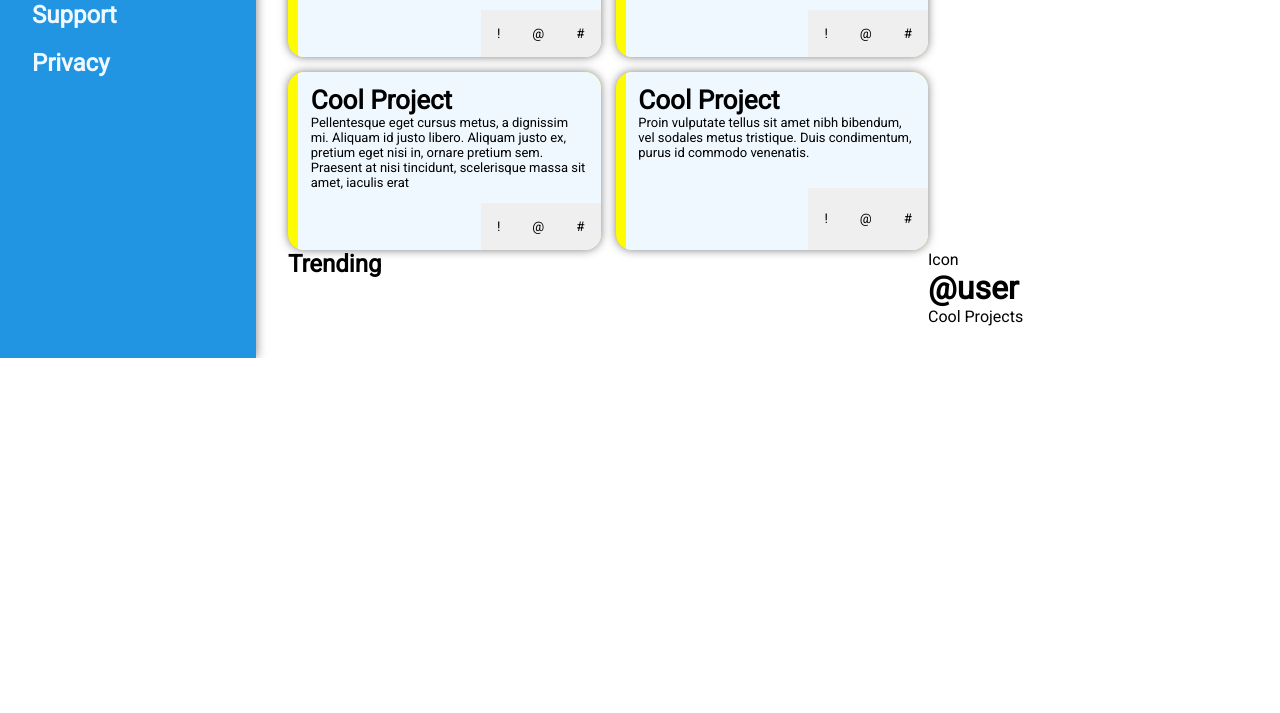
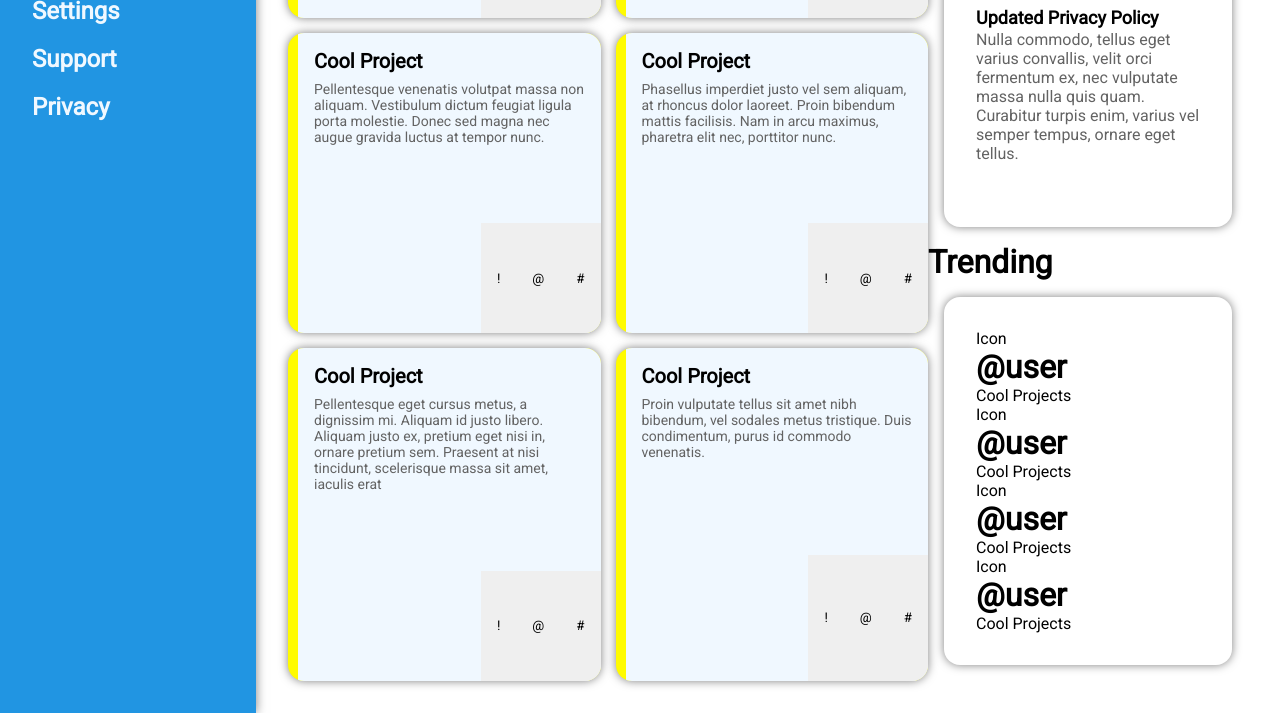
Before and after one commit to Jared588/admin-dashboard, a plain HTML site: page index.html in a window 1280 px wide. Shown: the part 519-1232 px from the top of the page. Before the commit the page ends 877 px from the top, so only its background shows below. Drawn offline with Linux system fonts and the light colour scheme.

Commit message:
Improve announcements layout and coloring

```diff
--- a/index.html
+++ b/index.html
@@ -47,7 +47,7 @@
         </div>
         <div class="main">
             <h1>Your Projects</h1>
-            <h1>Announcements</h1>
+            <h1 style="margin-left: 1rem;">Announcements</h1>
             <div class="project-container">
                 <div class="project">
                     <div class="p-text">
@@ -116,18 +116,19 @@
                     </div>
                 </div>
             </div>
+            <div class="side-content-container">
                 <div class="announcement-container">
                     <div class="announcement">
-                    <h1>Heading</h1>
+                        <h1>Site Maintenance</h1>
                         <p>Lorem ipsum dolor sit amet, consectetur adipiscing elit.</p>
                     </div>
                     <div class="announcement">
-                    <h1>Heading</h1>
-                    <p>Lorem ipsum dolor sit amet, consectetur adipiscing elit.</p>
+                        <h1>Community Share Day</h1>
+                        <p>Integer id orci leo. Etiam tristique lacinia pellentesque. Sed fermentum blandit massa non aliquet. Integer ut nulla at arcu iaculis imperdiet.</p>
                     </div>
                     <div class="announcement">
-                    <h1>Heading</h1>
-                    <p>Lorem ipsum dolor sit amet, consectetur adipiscing elit.</p>
+                        <h1>Updated Privacy Policy</h1>
+                        <p>Nulla commodo, tellus eget varius convallis, velit orci fermentum ex, nec vulputate massa nulla quis quam. Curabitur turpis enim, varius vel semper tempus, ornare eget tellus.</p>
                     </div>
                 </div>
                 <h1>Trending</h1>
@@ -137,6 +138,22 @@
                         <h1>@user</h1>
                         <p>Cool Projects</p>
                     </div>
+                    <div class="icon">Icon</div>
+                    <div class="user-container">
+                        <h1>@user</h1>
+                        <p>Cool Projects</p>
+                    </div>
+                    <div class="icon">Icon</div>
+                    <div class="user-container">
+                        <h1>@user</h1>
+                        <p>Cool Projects</p>
+                    </div>
+                    <div class="icon">Icon</div>
+                    <div class="user-container">
+                        <h1>@user</h1>
+                        <p>Cool Projects</p>
+                    </div>
+                </div>
             </div>
         </div>
     </div>
--- a/styles.css
+++ b/styles.css
@@ -9,6 +9,7 @@
 :root {
     --main-color: rgb(33, 149, 226);
     --text-color: aliceblue;
+    --secondary-text-color: rgb(99, 99, 99);
     --main-font: 'Roboto', sans-serif;
 }
 .container {
@@ -169,10 +170,19 @@
 }
 
 .project .p-text {
-    padding: 0.8rem;
-    font-size: small;
+    padding: 1rem;
+    font-size: 14px;
     grid-column: 2 / 3;
     background-color: aliceblue;
+}
+
+.p-text > p {
+    color: var(--secondary-text-color);
+}
+
+.p-text > h1 {
+    font-size: 20px;
+    margin-bottom: 0.5rem;
 }
 
 .project .p-buttons {
@@ -186,3 +196,30 @@
     padding: 1rem;
     border: none;
 }
+
+.side-content-container {
+    display: grid;
+    overflow: hidden;
+}
+
+.announcement-container,
+.trending-container {
+    display: grid;
+    box-shadow: 0 0 10px rgba(0, 0, 0, 0.5);
+    padding: 2rem;
+    margin: 1rem;
+    border-radius: 1rem;
+}
+
+.announcement {
+    margin-bottom: 2rem;
+}
+
+.announcement > h1 {
+    font-size: 18px;
+    margin-bottom: 0.1rem;
+}
+
+.announcement > p {
+    color: var(--secondary-text-color);
+}
```
Lines whose indentation alone changed are shown as unchanged.
